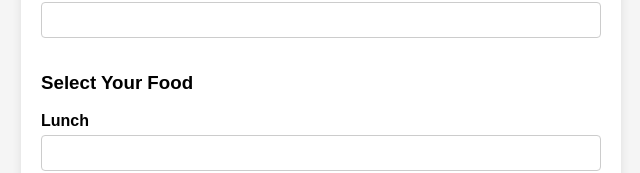
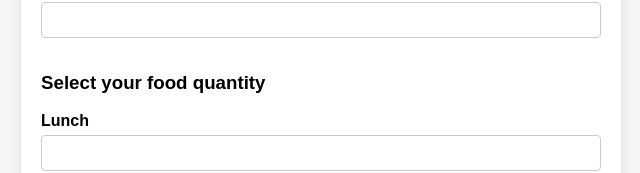
Before and after one commit to MohsinHridoy/camping-cox-web, a React (Create React App) app: page / in a window 1280 px wide. Shown: the part 934-1107 px from the top of the page, without its empty margins (319-959 px from the left). Built offline with nearby package versions, Linux system fonts and the light colour scheme.

Commit message:
first commit

```diff
--- a/src/App.js
+++ b/src/App.js
@@ -276,7 +276,7 @@ function App() {
             />
           </div>
 
-          <h3>Select Your Food</h3>
+          <h3>Select your food quantity</h3>
 
 
 
```
